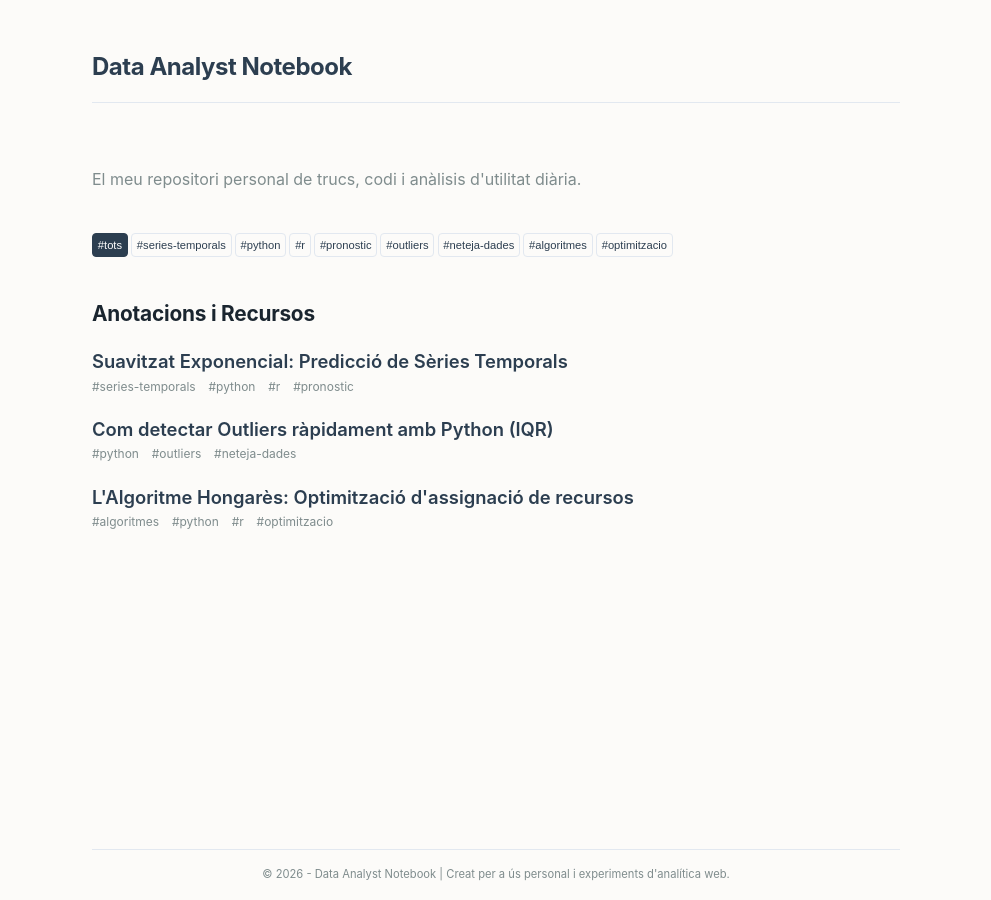
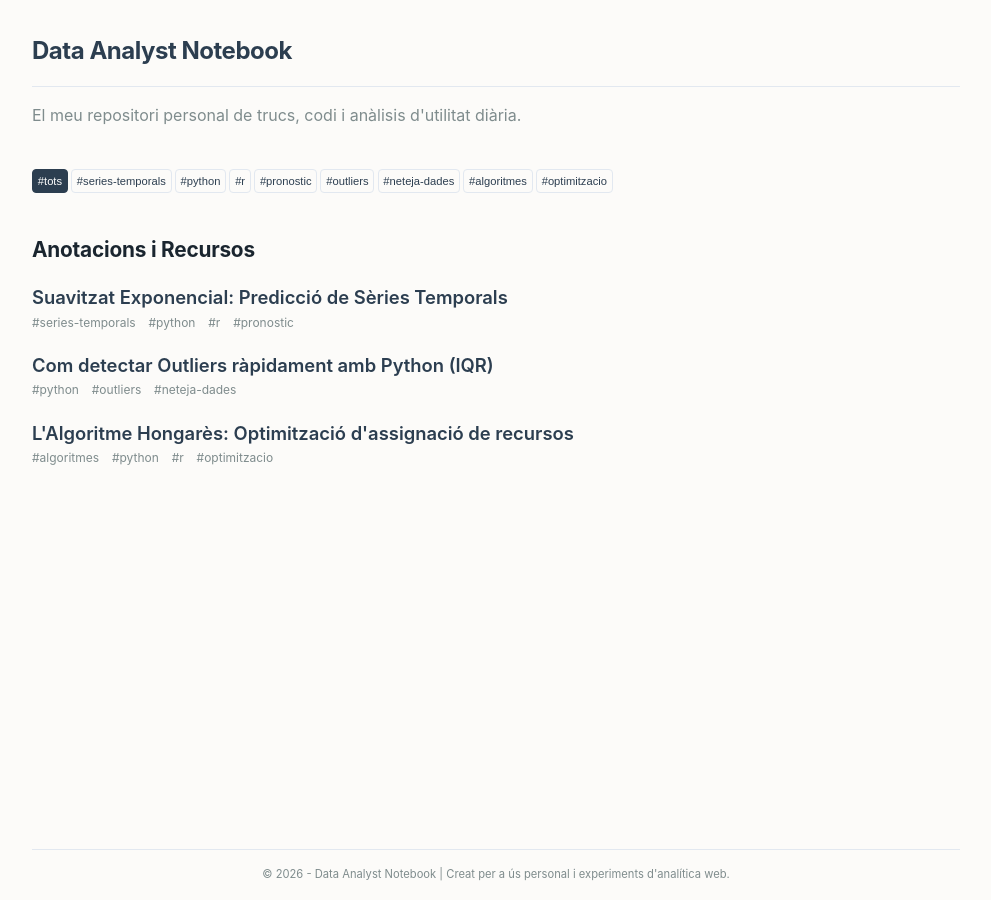
Before and after one commit to alberthr/alberthr.github.io, a Jekyll site: the page built from index.html, in a window 1280 px wide. Shown: the whole page, without its empty margins (144-1135 px from the left). Built offline with Jekyll 4.4.1, drawn with Linux system fonts in a browser that asks for light colours.

Commit message:
Update style.css

```diff
--- a/assets/css/style.css
+++ b/assets/css/style.css
@@ -28,15 +28,15 @@ body {
   display: grid;
   grid-template-rows: auto 1fr auto;
   min-height: 100vh;
-  max-width: 840px;                  /* Abans 720px: ara el text té més espai */
+  max-width: 960px;                  /* Abans 720px: ara el text té més espai */
   margin: 0 auto;
-  padding: 3rem 1rem 0 1rem;         /* Reduït el marge lateral a 1rem (la meitat) */
+  padding: 2rem 1rem 0 1rem;         /* Reduït el marge lateral a 1rem (la meitat) */
   box-sizing: border-box;
 }
 
 /* Capçalera simplificada */
 header {
-  margin-bottom: 3rem;
+  margin-bottom: 0rem;
   border-bottom: 1px solid var(--border-color);
   padding-bottom: 1rem;
 }
```
